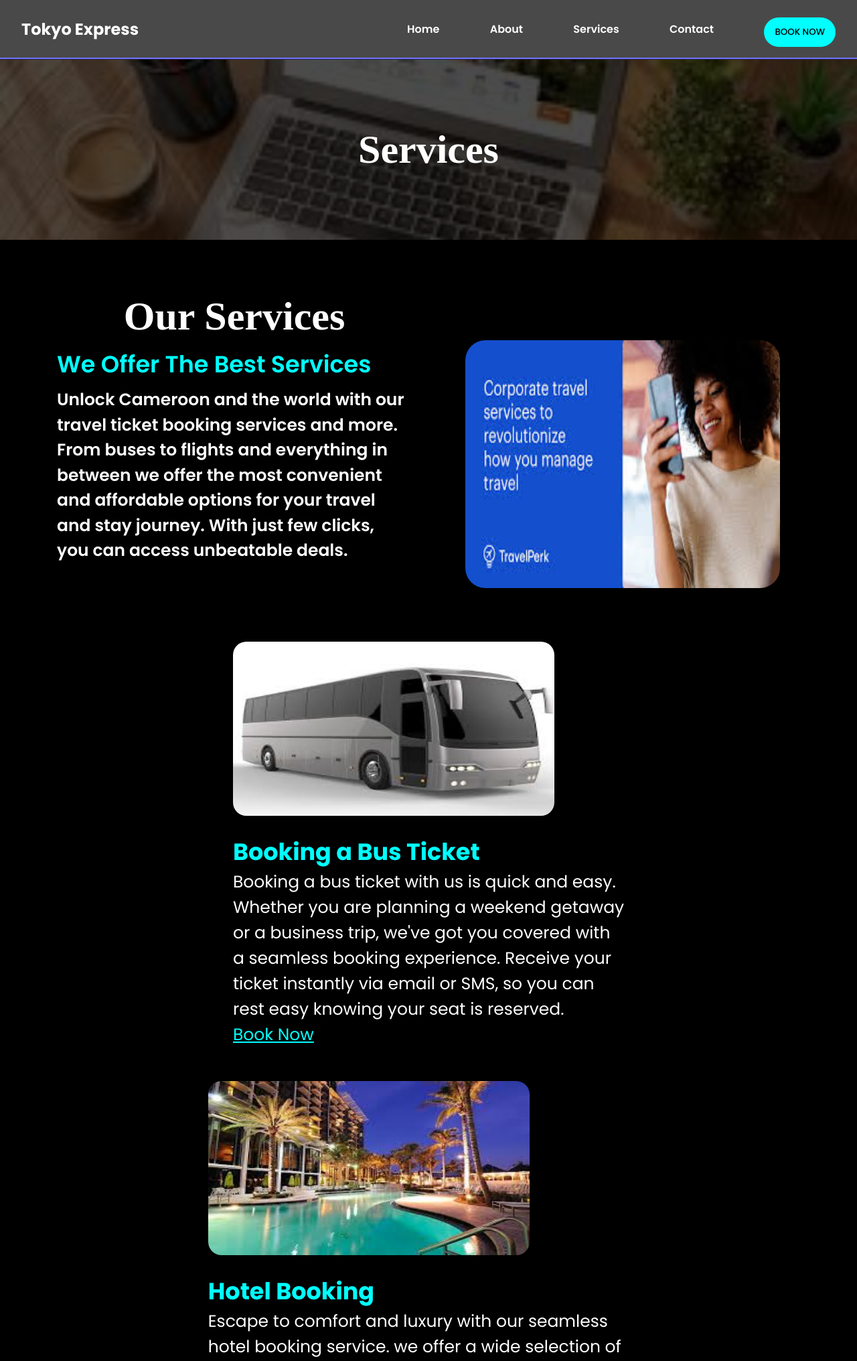
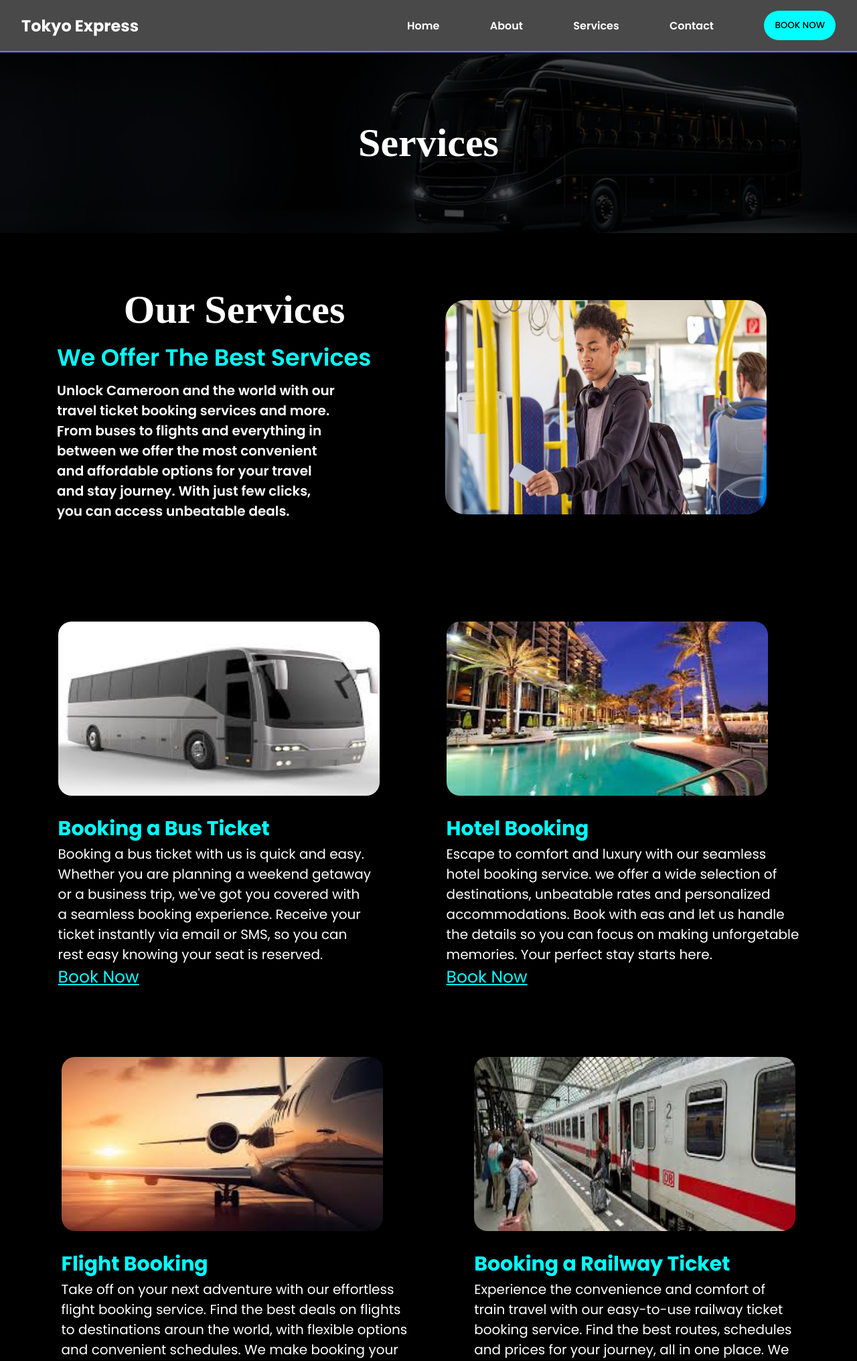
Before and after one commit to d-rex237/Tokyo-Express, a PHP site: page /svs.html/services.html in a window 1280 px wide. Shown: the top 2032 px of the page at 67% size. Run offline with PHP 8.4, Linux system fonts and the light colour scheme.

Commit message:
changes to services

```diff
--- a/svs.html/services.html
+++ b/svs.html/services.html
@@ -4,10 +4,11 @@
     <meta charset="UTF-8">
     <meta name="viewport" content="width=device-width, initial-scale=1.0">
     <link rel="stylesheet" href="style.css">
-    <link rel="stylesheet" href="/style.css">
     <link rel="preconnect" href="https://fonts.googleapis.com">
 <link rel="preconnect" href="https://fonts.gstatic.com" crossorigin>
-<link href="https://fonts.googleapis.com/css2?family=Kumbh+Sans:wght@100..900&family=Poppins:ital,wght@0,100;0,200;0,300;0,400;0,500;0,600;0,700;0,800;0,900;1,100;1,200;1,300;1,400;1,500;1,600;1,700;1,800;1,900&display=swap" rel="stylesheet">
+<link href="https://fonts.googleapis.com/css2?family=Kumbh+Sans:wght@100..900&family=Poppins:
+ital,wght@0,100;0,200;0,300;0,400;0,500;0,600;0,700;0,800;0,900;1,100;1,200;1,300;1,
+400;1,500;1,600;1,700;1,800;1,900&display=swap" rel="stylesheet">
     <title>Tokyo Express</title>
 </head>
 <body>
@@ -17,10 +18,12 @@
                 <h1>Tokyo Express</h1>
                 <ul class="navbar-menu">
                     <li><a href="/index.html">Home</a></li>
-                    <li><a href="/About Us/About.html">About</a></li>
+                    <li><a href="/CORN/index-1.html">About</a></li>
                     <li><a href="/svs.html/services.html">Services</a></li>
                     <li><a href="/New folder/index.html">Contact</a></li>
-                    <a href="/booking.html"><button>BOOK NOW</button></a>
+                    <div class="btnnnn">
+                       <a href="/booking.html"> <button>BOOK NOW</button></a>
+
                 </ul>
 <!--                <div class="menu-btn">
                     <svg xmlns="http://www.w3.org/2000/svg" width="16" height="16" fill="currentColor" class="bi bi-list" viewBox="0 0 16 16">
@@ -35,7 +38,7 @@
             <div class="header">
                 <h1>Services</h1>
             </div>
-            <div class="overlay5"></div>
+            <div class="overlay"></div>
             <!--image container starts here-->
       <div class="services">
         <div class="svs-container">
@@ -50,12 +53,13 @@
                          and affordable options for your travel  <br>
                          and stay journey. With just few clicks, <br>
                          you can access unbeatable deals.</p>
+                         <p>l</p>
                     <div class="btn-box">
                     </div>
 
                 </div>
                 <div class="flex">
-                    <img src="./img/cor svs.jpg" alt="">
+                    <img src="./img/bl3.jpg" alt="">
                 </div>
             </div>
         </div>
@@ -116,7 +120,6 @@
         </div>
         </div>
         </section>
-
         <!--footer starts here-->
 
     <section class="footer">
@@ -133,9 +136,9 @@
         </div>
         <div class="footer-content">
             <h4>Links</h4>
-            <li><a href="index.html">Home</a></li>
-            <li><a href="About Us/About.html">About</a></li>
-            <li><a href="svs.html/services.html">Services</a></li>
+            <li><a href="/index.html">Home</a></li>
+            <li><a href="/CORN/index-1.html">About</a></li>
+            <li><a href="/svs.html/services.html">Services</a></li>
             <li><a href="/New folder/index.html">Contact</a></li>
         </div>
         <div class="footer-content">
@@ -160,6 +163,8 @@
             <li><a href="#">Plane</a></li>
         </div>
     </section>
+
+
     <!--footer Ends here-->
 </body>
 </html>
--- a/svs.html/style.css
+++ b/svs.html/style.css
@@ -119,18 +119,17 @@
     margin-bottom: 8px;
 }
 .services p{
-    font-size: 25px;
+    font-size: 20px;
     font-weight: 600;
     line-height: 1.5;
-    height: 20%;
+    height: 10%;
     margin-bottom: 20px;
 }
 .flex img {
     display: block;
-    width: 470px;
-    height: 370px;
-    margin: 0 auto;
-    margin-top: 70px;
+    width: 480px;
+    height: 320px;
+    margin-top: 20px;
     border-radius: 30px;
 }
 
@@ -139,7 +138,7 @@
     margin-top: 20px;
 }
 .header {
-    background: url(img/lp\ image.jfif) no-repeat;
+    background: url(img/8.jpg) no-repeat;
     background-size: cover;
     background-position: center;
     display: flex;
@@ -155,7 +154,7 @@
     color: white;
     z-index: 1;
 }
-.overlay5{
+.overlay{
     margin-top: -270px;
     position: absolute;
     width: 100%;
@@ -169,11 +168,12 @@
 align-items: center;
 justify-content: center;
 flex-wrap: wrap;
-gap: 50px;
+gap: 100px;
+margin-bottom: 200px;
 }
 .box h3{
     color:aqua;
-    font-size: 35px;
+    font-size: 30px;
 }
 .box img{
     border-radius: 20px;
@@ -183,7 +183,7 @@
 }
 .box p{
     color: white;
-    font-size: 25px;
+    font-size: 20px;
 }
 .container:hover{
     transform: translateX(-10px) translateY(-15px);
```
Also changed, not shown: other parts of svs.html/style.css (+55 -0 lines), svs.html/img/4.jpeg (added), svs.html/img/8.jpg (added), svs.html/img/bl.jpg (added), svs.html/img/bl2.jpeg (added), svs.html/img/bl3.jpg (added), svs.html/img/buy.jpeg (added), svs.html/img/gr.jpeg (added), svs.html/img/sri.jpeg (added), svs.html/img/tr.jpeg (added).
